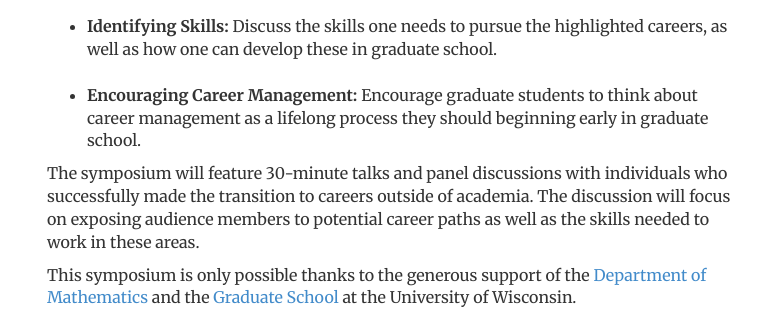
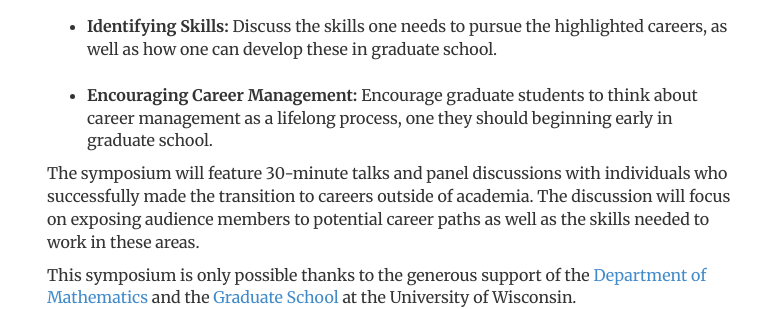
Before and after one commit to julietteBruce/MathCareers, a Jekyll site: the page built from purpose/index.html, in a window 1280 px wide. Shown: the part 344-653 px from the top of the page, without its empty margins (248-1031 px from the left). Built offline with Jekyll 4.4.1, drawn with Linux system fonts in a browser that asks for light colours.

Commit message:
Minor Edit

```diff
--- a/purpose/index.html
+++ b/purpose/index.html
@@ -12,7 +12,7 @@ description: MathCareers Purpose
 <br>
 <li><b>Identifying Skills:</b> Discuss the skills one needs to pursue the highlighted careers, as well as how one can develop these in graduate school. </li>
 <br>
-<li><b>Encouraging Career Management:</b> Encourage graduate students to think about career management as a lifelong process they should beginning early in graduate school.</li>
+<li><b>Encouraging Career Management:</b> Encourage graduate students to think about career management as a lifelong process, one they should beginning early in graduate school.</li>
 </ul>
 The symposium will feature 30-minute talks and panel discussions with individuals who successfully made the transition to careers outside of academia. The discussion will focus on exposing audience members to potential career paths as well as the skills needed to work in these areas.</p>
 
```
